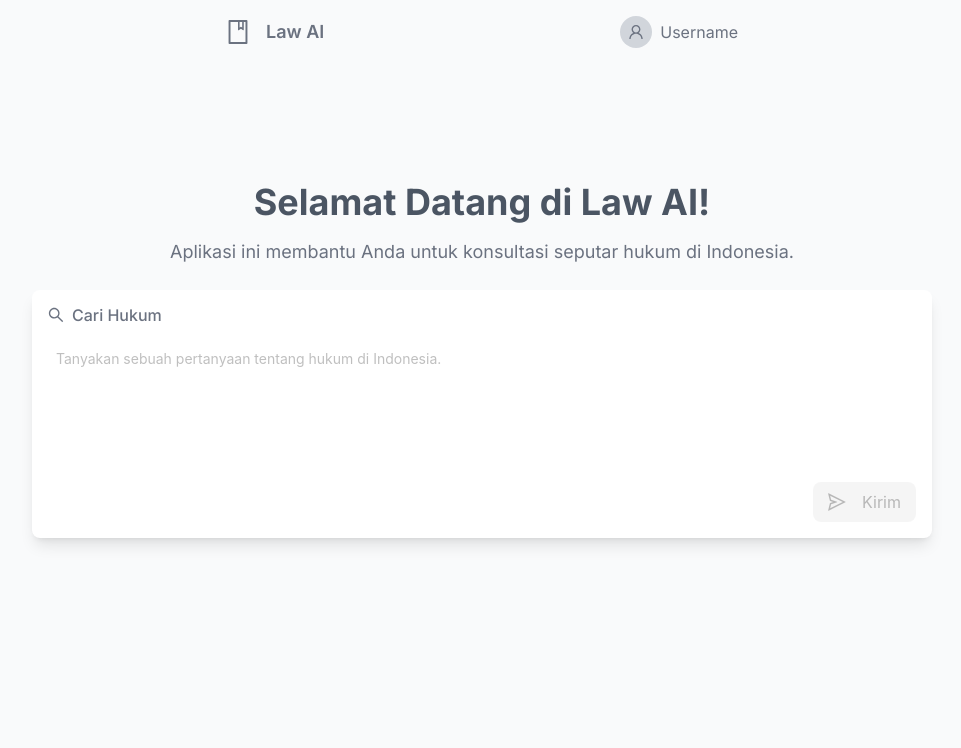
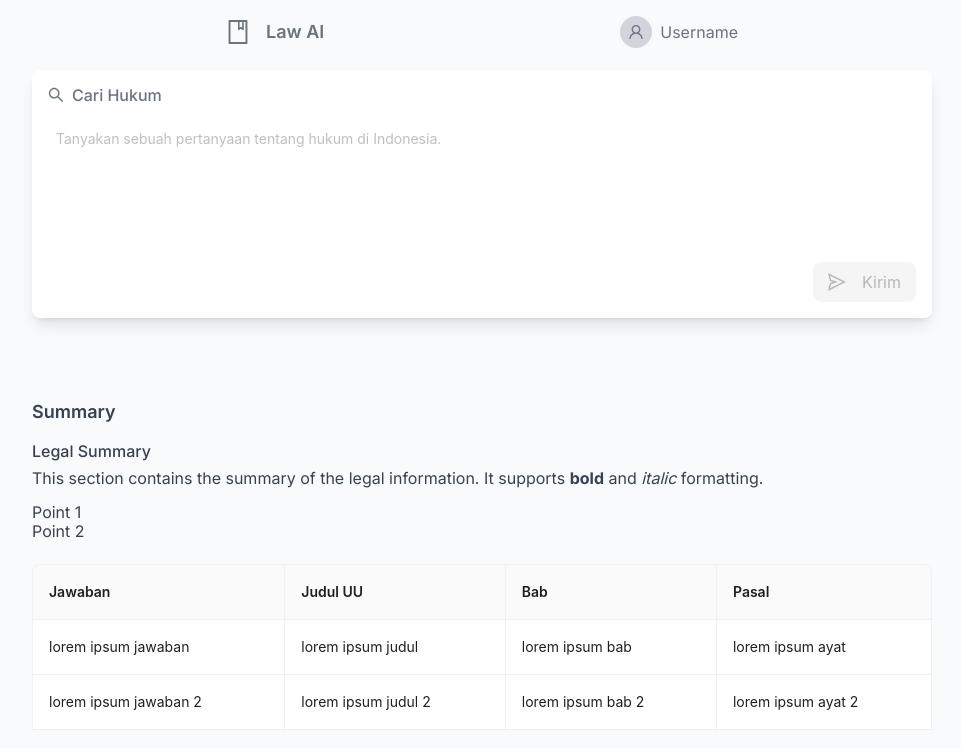
Before and after one commit to sidqiaverroes/LawAI-FE, a Next.js app in the folder law-ai/: page / in a window 1280 px wide. Shown: the top 748 px of the page, without its empty margins (158-1119 px from the left). Built offline with nearby package versions, Linux system fonts and the light colour scheme.

Commit message:
add result section

```diff
--- a/law-ai/package.json
+++ b/law-ai/package.json
@@ -13,7 +13,9 @@
     "antd": "^5.20.0",
     "next": "14.2.5",
     "react": "^18",
-    "react-dom": "^18"
+    "react-dom": "^18",
+    "react-markdown": "^9.0.1",
+    "remark-gfm": "^4.0.0"
   },
   "devDependencies": {
     "postcss": "^8",
--- /dev/null
+++ b/law-ai/src/components/ResultComponent.js
@@ -0,0 +1,66 @@
+import React from 'react';
+import { Table } from 'antd';
+import ReactMarkdown from 'react-markdown';
+import remarkGfm from 'remark-gfm';
+import 'tailwindcss/tailwind.css';
+
+const { Column } = Table;
+
+const ResultComponent = ({ data }) => {
+  // Extract summary and law data from the received data
+  const { full_answers: summary, laws: lawData } = data;
+
+  // Define columns for the table
+  const columns = [
+    {
+        title: 'Jawaban',
+        dataIndex: 'jawaban',
+        key: 'jawaban',
+    },
+    {
+      title: 'Judul UU',
+      dataIndex: 'judul_uu',
+      key: 'judul_uu',
+      render: (text, record) => (
+        <span className={record.pasal.length > 1 ? 'font-bold' : ''}>{text}</span>
+      ),
+    },
+    {
+        title: 'Bab',
+        dataIndex: 'bab',
+        key: 'bab',
+      },
+    {
+      title: 'Pasal',
+      dataIndex: 'pasal',
+      key: 'pasal',
+    },
+  ];
+
+  return (
+    <div className=" w-[900px]">
+      {/* Summary Section */}
+      <div className="mb-6 text-gray-700">
+        <h2 className="text-lg font-semibold mb-4">Summary</h2>
+        <div className="prose">
+          <ReactMarkdown remarkPlugins={[remarkGfm]}>
+            {summary}
+          </ReactMarkdown>
+        </div>
+      </div>
+
+      {/* Table of Related Laws */}
+      <Table dataSource={lawData} rowKey="id" bordered pagination={false}>
+        {columns.map((column) => (
+          <Column
+            key={column.key}
+            title={column.title}
+            dataIndex={column.dataIndex}
+          />
+        ))}
+      </Table>
+    </div>
+  );
+};
+
+export default ResultComponent;
--- a/law-ai/src/pages/index.js
+++ b/law-ai/src/pages/index.js
@@ -1,22 +1,49 @@
 import { Inter } from "next/font/google";
 import Navbar from "@/components/navbar";
 import SearchBar from "@/components/SearchBar"; // Import the SearchBar component
+import ResultComponent from '@/components/ResultComponent';
 import 'antd/dist/reset.css'; // Ensure Ant Design styles are applied
 
 const inter = Inter({ subsets: ["latin"] });
 
+const summary = `
+## Legal Summary
+
+This section contains the summary of the legal information. It supports **bold** and *italic* formatting.
+
+- Point 1
+- Point 2
+`;
+
+const jsonData = {
+  "full_answers": `
+# Legal Summary
+
+This section contains the summary of the legal information. It supports **bold** and *italic* formatting.
+
+- Point 1
+- Point 2
+`,
+  "laws": [
+    { "jawaban": "lorem ipsum jawaban", "judul_uu": "lorem ipsum judul", "bab": "lorem ipsum bab", "pasal": "lorem ipsum ayat" },
+    { "jawaban": "lorem ipsum jawaban 2", "judul_uu": "lorem ipsum judul 2", "bab": "lorem ipsum bab 2", "pasal": "lorem ipsum ayat 2" }
+  ]
+};
+
 export default function Home() {
   return (
-    <div className={inter.className}>
+    <div className={`${inter.className} bg-putih `}>
       <Navbar />
-      <main className="flex flex-col items-center justify-center min-h-screen py-2 px-4 bg-putih">
-        <h1 className="text-4xl font-bold mb-4 text-gray-600">Selamat Datang di Law AI!</h1>
-        <p className="text-lg mb-6 text-gray-500">Aplikasi ini membantu Anda untuk konsultasi seputar hukum di Indonesia.</p>
+      <main className="flex flex-col items-center justify-center min-h-screen py-2 px-4">
+        {/* <h1 className="text-4xl font-bold mb-4 text-gray-600">Selamat Datang di Law AI!</h1>
+        <p className="text-lg mb-6 text-gray-500">Aplikasi ini membantu Anda untuk konsultasi seputar hukum di Indonesia.</p> */}
 
         <span className="pb-20">
           <SearchBar />
         </span>
 
+
+        <ResultComponent data={jsonData} />
       </main>
     </div>
   );
```
Also changed, not shown: 1 other file (tests, documents, lock files or other folders).
